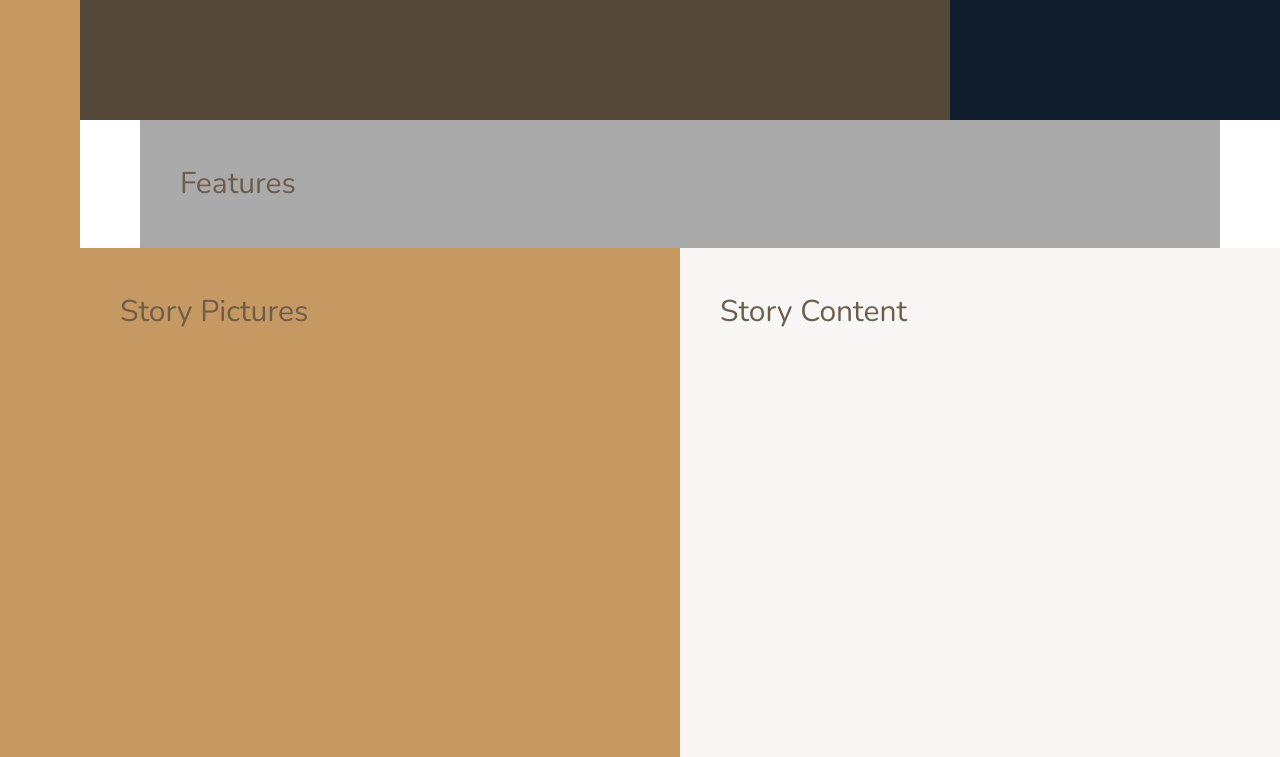
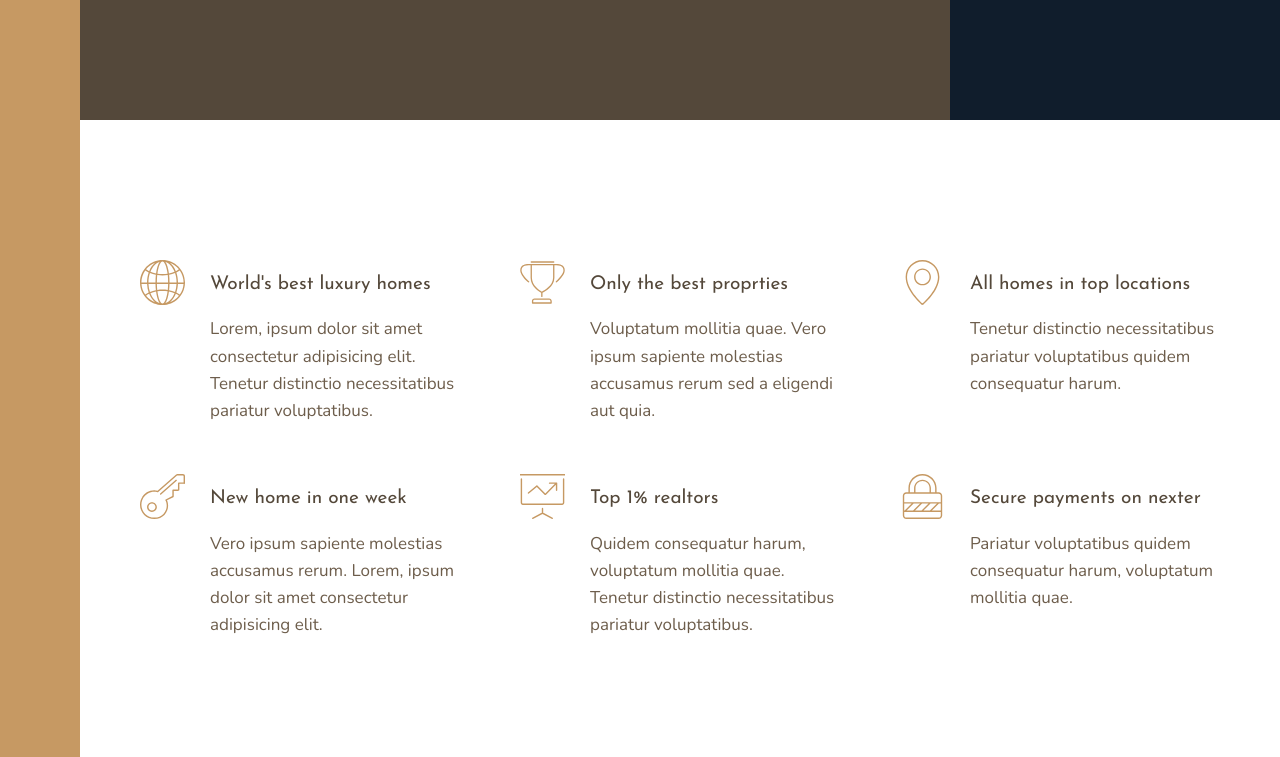
Before and after one commit to khan610/Nexter, a website: page index.html in a window 1280 px wide. Shown: the part 520-1277 px from the top of the page. Drawn offline with nearby package versions, Linux system fonts and the light colour scheme.

Commit message:
Build the Features Section

```diff
--- a/index.html
+++ b/index.html
@@ -25,7 +25,54 @@
         </div>
 
         <section class="features">
-            Features
+            <!-- FEATURE 1 -->
+            <div class="feature">
+                <svg class="feature__icon">
+                    <use xlink:href="img/sprite.svg#icon-global"></use>
+                </svg>
+                <h4 class="heading-4 heading-4--dark">World's best luxury homes</h4>
+                <p class="feature__text">Lorem, ipsum dolor sit amet consectetur adipisicing elit. Tenetur distinctio necessitatibus pariatur voluptatibus.</p>
+            </div>
+            <!-- FEATURE 2 -->
+            <div class="feature">
+                <svg class="feature__icon">
+                    <use xlink:href="img/sprite.svg#icon-trophy"></use>
+                </svg>
+                <h4 class="heading-4 heading-4--dark">Only the best proprties</h4>
+                <p class="feature__text">Voluptatum mollitia quae. Vero ipsum sapiente molestias accusamus rerum sed a eligendi aut quia.</p>
+            </div>
+            <!-- FEATURE 3 -->
+            <div class="feature">
+                <svg class="feature__icon">
+                    <use xlink:href="img/sprite.svg#icon-map-pin"></use>
+                </svg>
+                <h4 class="heading-4 heading-4--dark">All homes in top locations</h4>
+                <p class="feature__text">Tenetur distinctio necessitatibus pariatur voluptatibus quidem consequatur harum.</p>
+            </div>
+            <!-- FEATURE 4 -->
+            <div class="feature">
+                <svg class="feature__icon">
+                    <use xlink:href="img/sprite.svg#icon-key"></use>
+                </svg>
+                <h4 class="heading-4 heading-4--dark">New home in one week</h4>
+                <p class="feature__text">Vero ipsum sapiente molestias accusamus rerum. Lorem, ipsum dolor sit amet consectetur adipisicing elit.</p>
+            </div>
+            <!-- FEATURE 5 -->
+            <div class="feature">
+                <svg class="feature__icon">
+                    <use xlink:href="img/sprite.svg#icon-presentation"></use>
+                </svg>
+                <h4 class="heading-4 heading-4--dark">Top 1% realtors</h4>
+                <p class="feature__text">Quidem consequatur harum, voluptatum mollitia quae. Tenetur distinctio necessitatibus pariatur voluptatibus.</p>
+            </div>
+            <!-- FEATURE 6 -->
+            <div class="feature">
+                <svg class="feature__icon">
+                    <use xlink:href="img/sprite.svg#icon-lock"></use>
+                </svg>
+                <h4 class="heading-4 heading-4--dark">Secure payments on nexter</h4>
+                <p class="feature__text">Pariatur voluptatibus quidem consequatur harum, voluptatum mollitia quae.</p>
+            </div>
         </section>
 
         <div class="story__pictures">
--- a/sass/_base.scss
+++ b/sass/_base.scss
@@ -39,8 +39,5 @@ body {
     grid-template-rows: 80vh min-content 40vw repeat(3, min-content);
     grid-template-columns: [sidebar-start] 8rem [sidebar-end full-start] minmax(6rem, 1fr) [center-start] repeat(8, [col-start] minmax(min-content, 14rem) [col-end]) [center-end] minmax(6rem, 1fr) [full-end];
 
-    & > * {
-        padding: 40px;
-        font-size: 3rem;
-    }
+
 }
--- a/sass/_features.scss
+++ b/sass/_features.scss
@@ -1,4 +1,31 @@
 .features {
-    background-color: $color-grey-light-2;
     grid-column: center-start / center-end;
+
+    margin: 15rem 0;
+
+    display: grid;
+    //grid-template-columns: repeat(3, 1fr);
+    grid-template-columns: repeat(auto-fit, minmax(25rem, 1fr));
+    grid-gap: 6rem;
+    align-items: start;
 }
+
+.feature {
+
+    display: grid;
+    grid-template-columns: min-content 1fr;
+    grid-row-gap: 1.5rem;
+    grid-column-gap: 2.5rem;
+
+    &__icon {
+        fill: $color-primary;
+        width: 4.5rem;
+        height: 4.5rem;
+        grid-row: 1 / span 2;
+        transform: translateY(-1rem);
+    }
+
+    &__text {
+        font-size: 1.7rem;
+    }
+}
--- a/sass/_typography.scss
+++ b/sass/_typography.scss
@@ -0,0 +1,24 @@
+%heading {
+    font-family: $font-display;
+    font-weight: 400;
+}
+
+.heading-1 {
+    @extend %heading;
+}
+
+.heading-2 {
+    @extend %heading;
+}
+
+.heading-3 {
+    @extend %heading;
+}
+
+.heading-4 {
+    @extend %heading;
+    font-size: 1.9rem;
+
+    &--light { color: $color-grey-light-1; }
+    &--dark { color: $color-grey-dark-1; }
+}
```
Also changed, not shown: css/style.css.
